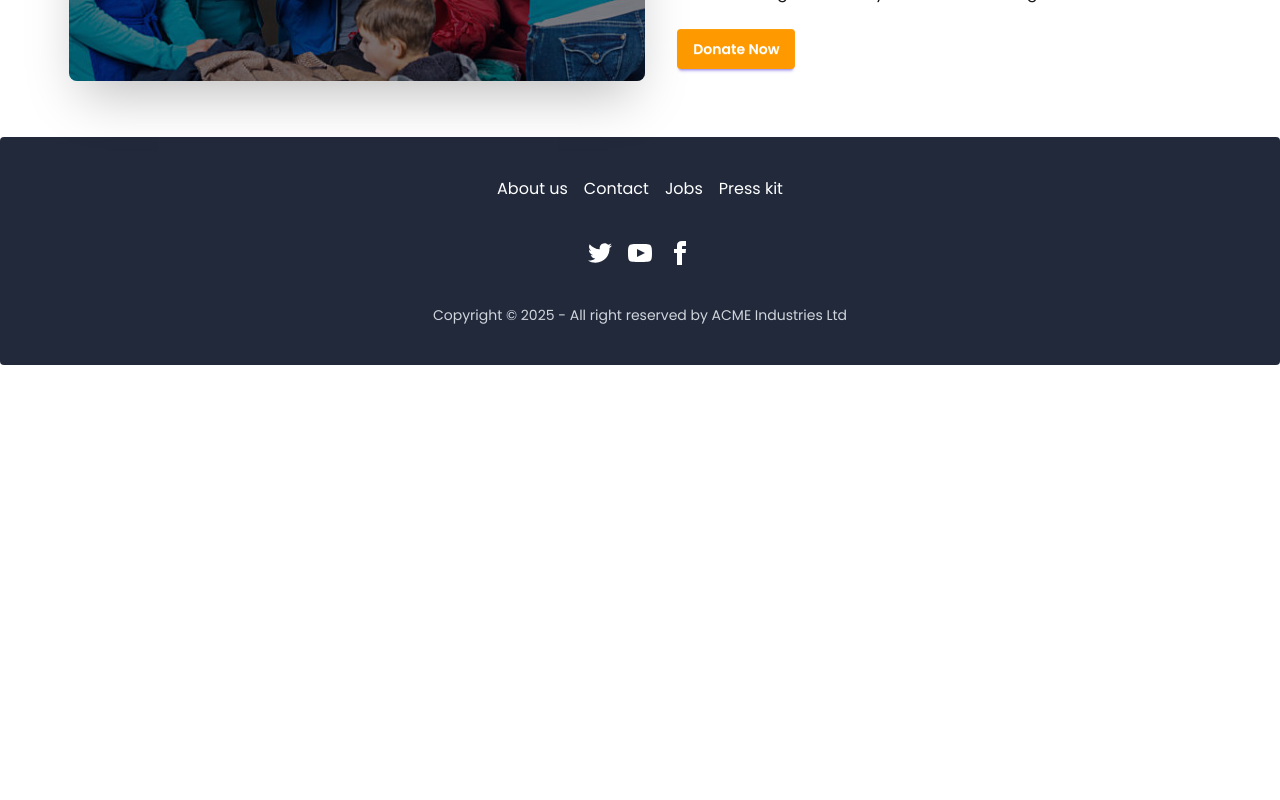
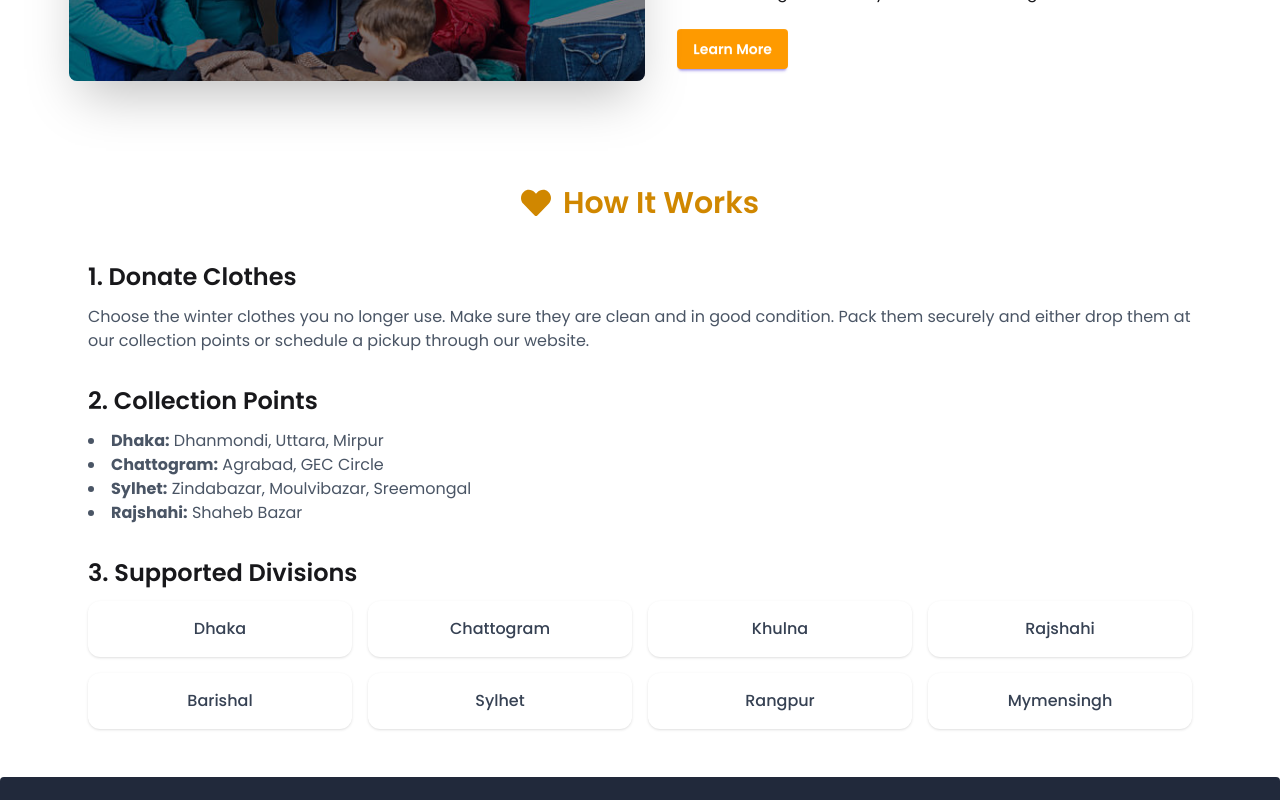
Before and after one commit to Khaiyum-Ahmed/winter-clothing-Donation, a React (Vite) app: page / in a window 1280 px wide. Shown: the part 1060-1860 px from the top of the page. Before the commit the page ends 1425 px from the top, so only its background shows below. Built offline with nearby package versions, Linux system fonts and the light colour scheme.

Commit message:
How it works section added

```diff
--- a/src/Components/About.jsx
+++ b/src/Components/About.jsx
@@ -19,7 +19,7 @@ const About = () => {
                     <p className="py-6 animate__fadeInBottomRight">
                        Every winter, countless families in Bangladesh face the bitter cold without proper clothing. We believe warmth is a basic right, not a privilege. By joining hands with compassionate donors and volunteers, we strive to provide winter clothes, spread hope, and build a caring community for a warmer Bangladesh.
                     </p>
-                    <button className="btn btn-primary bg-amber-500 border-none text-white">Donate Now </button>
+                    <button className="btn btn-primary bg-amber-500 border-none text-white">Learn More </button>
                 </div>
             </div>
         </div>
--- /dev/null
+++ b/src/Components/HowItWorks.jsx
@@ -0,0 +1,67 @@
+import { FaHeart } from "react-icons/fa";
+
+const HowItWorks = () => {
+    const divisions = [
+        "Dhaka",
+        "Chattogram",
+        "Khulna",
+        "Rajshahi",
+        "Barishal",
+        "Sylhet",
+        "Rangpur",
+        "Mymensingh",
+    ];
+
+    const collectionPoints = {
+        Dhaka: ["Dhanmondi", "Uttara", "Mirpur"],
+        Chattogram: ["Agrabad", "GEC Circle"],
+        Sylhet: ["Zindabazar", "Moulvibazar", "Sreemongal"],
+        Rajshahi: ["Shaheb Bazar"],
+    };
+    return (
+        <section className="py-12">
+            <div className="max-w-6xl mx-auto px-6">
+                {/* <h2 className="text-3xl font-bold text-center mb-10">How It Works</h2> */}
+                <h2 className="mb-10 text-3xl font-semibold text-yellow-600 flex justify-center items-center"> <span className="mr-3"><FaHeart /></span> How It Works</h2>
+
+                {/* Step 1 - Instructions */}
+                <div className="mb-8">
+                    <h3 className="text-2xl font-semibold mb-3">1. Donate Clothes</h3>
+                    <p className="text-gray-600">
+                        Choose the winter clothes you no longer use. Make sure they are clean and in good condition.
+                        Pack them securely and either drop them at our collection points or schedule a pickup through our website.
+                    </p>
+                </div>
+
+                {/* Step 2 - Collection Points */}
+                <div className="mb-8">
+                    <h3 className="text-2xl font-semibold mb-3">2. Collection Points</h3>
+                    <ul className="list-disc list-inside text-gray-600">
+                        {Object.entries(collectionPoints).map(([city, places], idx) => (
+                            <li key={idx}>
+                                <strong>{city}:</strong> {places.join(", ")}
+                            </li>
+                        ))}
+                    </ul>
+                </div>
+
+                {/* Step 3 - Supported Divisions */}
+                <div>
+                    <h3 className="text-2xl font-semibold mb-3">3. Supported Divisions</h3>
+                    <div className="grid grid-cols-2 sm:grid-cols-4 gap-4">
+                        {divisions.map((division, index) => (
+                            <div
+                                key={index}
+                                className="p-4 bg-white rounded-xl shadow text-center text-gray-700 font-medium"
+                            >
+                                {division}
+                            </div>
+                        ))}
+                    </div>
+                </div>
+            </div>
+        </section>
+    );
+};
+
+export default HowItWorks;
--- a/src/Pages/Home.jsx
+++ b/src/Pages/Home.jsx
@@ -2,6 +2,7 @@ import Header from "../Components/Header";
 import Navbar from "../Components/Navbar";
 import Footer from "../Components/Footer";
 import About from "../Components/About";
+import HowItWorks from "../Components/HowItWorks";
 
 const Home = () => {
     return (
@@ -14,6 +15,7 @@ const Home = () => {
             </header>
             <main className="max-w-11/12 mx-auto">
                 <About></About>
+                <HowItWorks></HowItWorks>
             </main>
             <footer>
                 <Footer></Footer>
```
